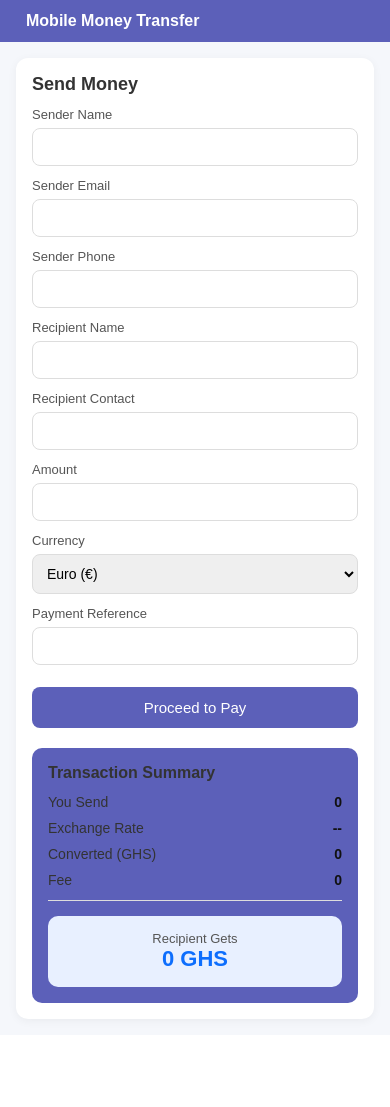
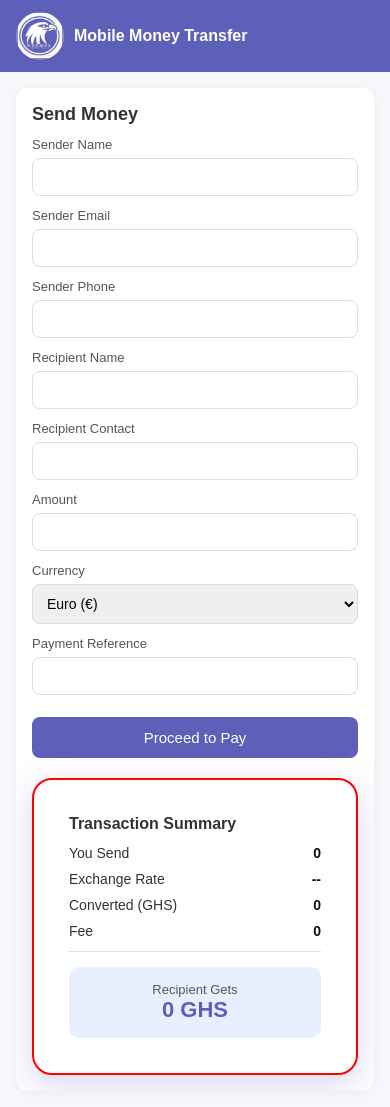
Before and after one commit to Oheneba2021/NsempaSend, a Django app: page / in a window 390 px wide. Before the commit the page ends 1024 px from the top, so only its background shows below. Run offline with Django 5.2, Linux system fonts and the light colour scheme.

Commit message:
feat: mobile redesign

```diff
--- a/static/css/remittance.css
+++ b/static/css/remittance.css
@@ -28,6 +28,7 @@ body {
     align-items: center;
     gap: 10px;
 }
+
 
 .logo_text h3 {
     color: white;
@@ -103,14 +104,19 @@ body {
 }
 
 .btn-primary:hover {
-    background: #0b5ed7;
+    background: #5c60b9;
 }
 
 /* SUMMARY SECTION */
 .summary-section {
-    background: #5c60b9;
-    padding: 16px;
-    border-radius: 10px;
+     background: linear-gradient(135deg, var(--primary), var(--primary-dark));
+    color: var(--white);
+    padding: 35px;
+    border-radius: 20px;
+    border: 2px solid red;
+    position: relative;
+    overflow: hidden;
+    box-shadow: 0 10px 35px rgba(92, 96, 185, 0.25);
 }
 
 .summary-section h3 {
@@ -144,7 +150,7 @@ body {
 
 .recipient-box h1 {
     font-size: 22px;
-    color: #0d6efd;
+    color: #5c60b9;
 }
 
 /* HORIZONTAL RULE */
--- a/static/css/styles.css
+++ b/static/css/styles.css
@@ -28,6 +28,7 @@ body {
     align-items: center;
     gap: 10px;
 }
+
 
 .logo_text h3 {
     color: white;
@@ -103,14 +104,19 @@ body {
 }
 
 .btn-primary:hover {
-    background: #0b5ed7;
+    background: #5c60b9;
 }
 
 /* SUMMARY SECTION */
 .summary-section {
-    background: #5c60b9;
-    padding: 16px;
-    border-radius: 10px;
+    background: linear-gradient(135deg, var(--primary), var(--primary-dark));
+    color: var(--white);
+    padding: 35px;
+    border-radius: 20px;
+    border: 2px solid red;
+    position: relative;
+    overflow: hidden;
+    box-shadow: 0 10px 35px rgba(92, 96, 185, 0.25);
 }
 
 .summary-section h3 {
@@ -144,7 +150,7 @@ body {
 
 .recipient-box h1 {
     font-size: 22px;
-    color: #0d6efd;
+    color: #5c60b9;
 }
 
 /* HORIZONTAL RULE */
--- a/templates/defaults/base.html
+++ b/templates/defaults/base.html
@@ -9,6 +9,19 @@
     <link rel="stylesheet" href="{% static 'css/styles.css' %}">
     <link rel="stylesheet" href="{% static 'css/remittance.css' %}">
     <meta name="viewport" content="width=device-width, initial-scale=1.0">
+    <style>
+        .is_logo {
+            width: 48px;
+            height: 48px;
+            background-image: url("../../static/images/nsempasend_logo.jpg");
+            background-size: cover;
+            background-position: center;
+            background-repeat: no-repeat;
+            border-radius: 50%;
+            flex-shrink: 0;
+            border: 2px solid rgba(255, 255, 255, 0.3);
+        }
+    </style>
 
 </head>
 
```
Also changed, not shown: 2 other files.
